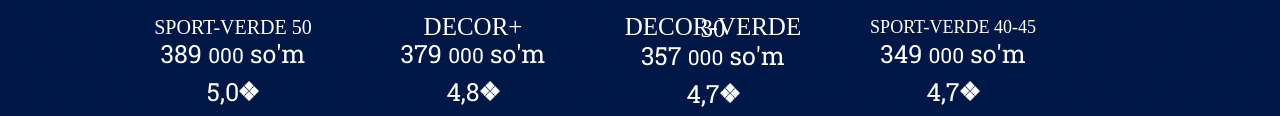
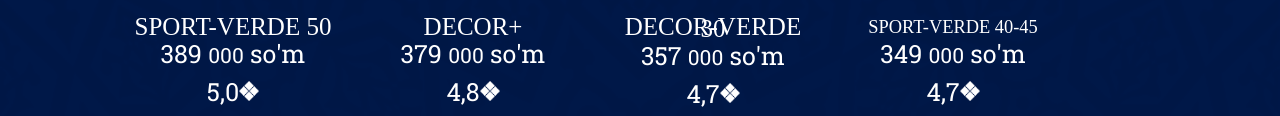
Before and after one commit to NKhalilov/saglelit, a plain HTML site: page gazon.html in a window 1280 px wide. Shown: the part 245-361 px from the top of the page. Drawn offline with Linux system fonts and the light colour scheme; a web font is replaced by a local one.

Commit message:
gazon page

```diff
--- a/css/gilam.css
+++ b/css/gilam.css
@@ -136,7 +136,7 @@ body {
   p {
         line-height: 2px;
         font-family: 'Benne', serif;
-        font-size: 25px;
+        font-size: 1vh;
         color: white;
         text-align: center;
         margin-top: 25px;
--- a/gazon.html
+++ b/gazon.html
@@ -33,7 +33,7 @@
         <div class="grid-container">
 
             <div class="grid-item"> <img src="https://sag.uz/image/carpet_1569402952.png" alt="sport-verde 50" width = "200" height = "200">
-                <p style="font-size: 20px;">sport-verde 50</p>
+                <p>sport-verde 50</p>
                 <p class="price">389 <small>000</small> so'm</p>
                 <p class="price">5,0<img src="Image/rhombus.png" alt="rhombus" width="20" height="20" class="rhombus"></p>
             </div>
@@ -51,7 +51,7 @@
             </div>
 
             <div class="grid-item"> <img src="https://sag.uz/image/carpet_1569405178.png" alt="sport-verde 40-45" width = "200" height = "200">
-                <p style="font-size: 18px;">sport-verde 40-45</p>
+                <p style="font-size: 2.3vh;">sport-verde 40-45</p>
                 <p class="price">349 <small>000</small> so'm</p>
                 <p class="price">4,7<img src="Image/rhombus.png" alt="rhombus" width="20" height="20" class="rhombus"></p>
             </div>
```
